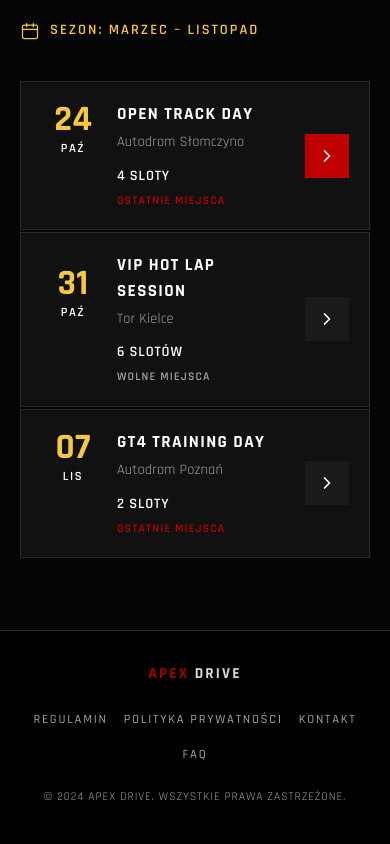
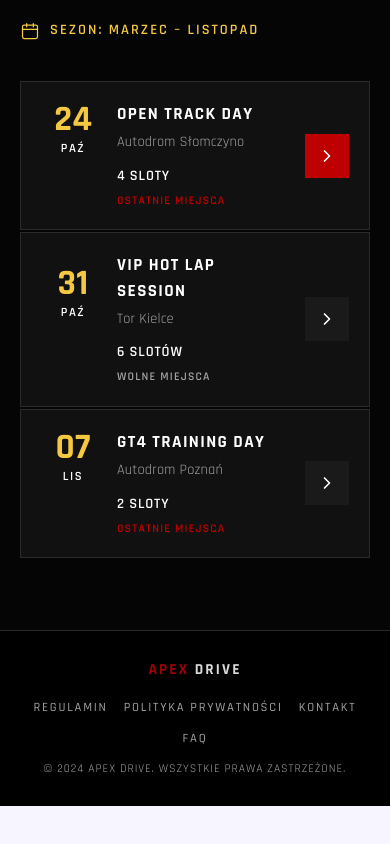
Before and after one commit to Zuzaaxx/APEX-Drive, a React (Vite) app: page / in a window 390 px wide. Shown: the part 3345-4189 px from the top of the page. After the commit the page ends 4151 px from the top, so only its background shows below. Built offline with nearby package versions, Linux system fonts and the light colour scheme.

Commit message:
style(StartPage): refactor footer layout and improve responsiveness

```diff
--- a/src/pages/Start.css
+++ b/src/pages/Start.css
@@ -619,13 +619,24 @@
 /* Footer */
 
 .home-footer {
-  display: grid;
-  grid-template-columns: 1fr auto 1fr;
+  position: relative;
+  display: flex;
+  flex-wrap: wrap;
   align-items: center;
-  gap: 24px;
-  padding: 32px var(--home-pad) 48px;
+  justify-content: space-between;
+  gap: 16px 20px;
+  padding: 28px var(--home-pad);
   border-top: 1px solid var(--home-border);
   background: #000000;
+}
+
+.home-footer__end {
+  display: flex;
+  flex-wrap: wrap;
+  align-items: center;
+  justify-content: flex-end;
+  gap: 12px 20px;
+  margin-right: calc(var(--fab-size, 48px) + var(--layout-gutter, 24px));
 }
 
 .home-footer__logo {
@@ -644,8 +655,8 @@
 .home-footer__nav {
   display: flex;
   flex-wrap: wrap;
-  justify-content: center;
-  gap: clamp(16px, 3vw, 32px);
+  justify-content: flex-end;
+  gap: 12px 16px;
 }
 
 .home-footer__nav a {
@@ -665,13 +676,14 @@
 .home-footer__copy {
   margin: 0;
   text-align: right;
+  white-space: nowrap;
   font-size: 0.65rem;
   letter-spacing: 0.08em;
   text-transform: uppercase;
   color: var(--home-muted);
 }
 
-/* Chat FAB */
+/* Chat FAB — fixed; tekst stopki ma margines z prawej, nie dodatkowy padding na dole */
 
 .chat-fab {
   position: fixed;
@@ -688,6 +700,7 @@
   background: var(--home-gold);
   color: #0a0a0a;
   box-shadow: 0 8px 24px rgba(0, 0, 0, 0.4);
+  cursor: pointer;
   transition: transform 0.2s ease, background-color 0.2s ease;
 }
 
@@ -771,12 +784,23 @@
   }
 
   .home-footer {
-    grid-template-columns: 1fr;
+    flex-direction: column;
+    align-items: center;
     text-align: center;
+  }
+
+  .home-footer__end {
+    flex-direction: column;
+    margin-right: 0;
+  }
+
+  .home-footer__nav {
+    justify-content: center;
   }
 
   .home-footer__copy {
     text-align: center;
+    white-space: normal;
   }
 }
 
--- a/src/pages/Start.jsx
+++ b/src/pages/Start.jsx
@@ -240,6 +240,7 @@ function Start() {
                 <span className="home-footer__logo">
                     <span className="home-footer__logo-apex">APEX</span> DRIVE
                 </span>
+                <div className="home-footer__end">
                     <nav className="home-footer__nav" aria-label="Stopka">
                         <a href="#regulamin">REGULAMIN</a>
                         <a href="#polityka">POLITYKA PRYWATNOŚCI</a>
@@ -249,11 +250,11 @@ function Start() {
                     <p className="home-footer__copy">
                         © 2024 APEX DRIVE. WSZYSTKIE PRAWA ZASTRZEŻONE.
                     </p>
-            </footer>
-
+                </div>
                 <button type="button" className="chat-fab" aria-label="Czat">
                     <ChatIcon />
                 </button>
+            </footer>
         </div>
     )
 }
```
Lines whose indentation alone changed are shown as unchanged.
